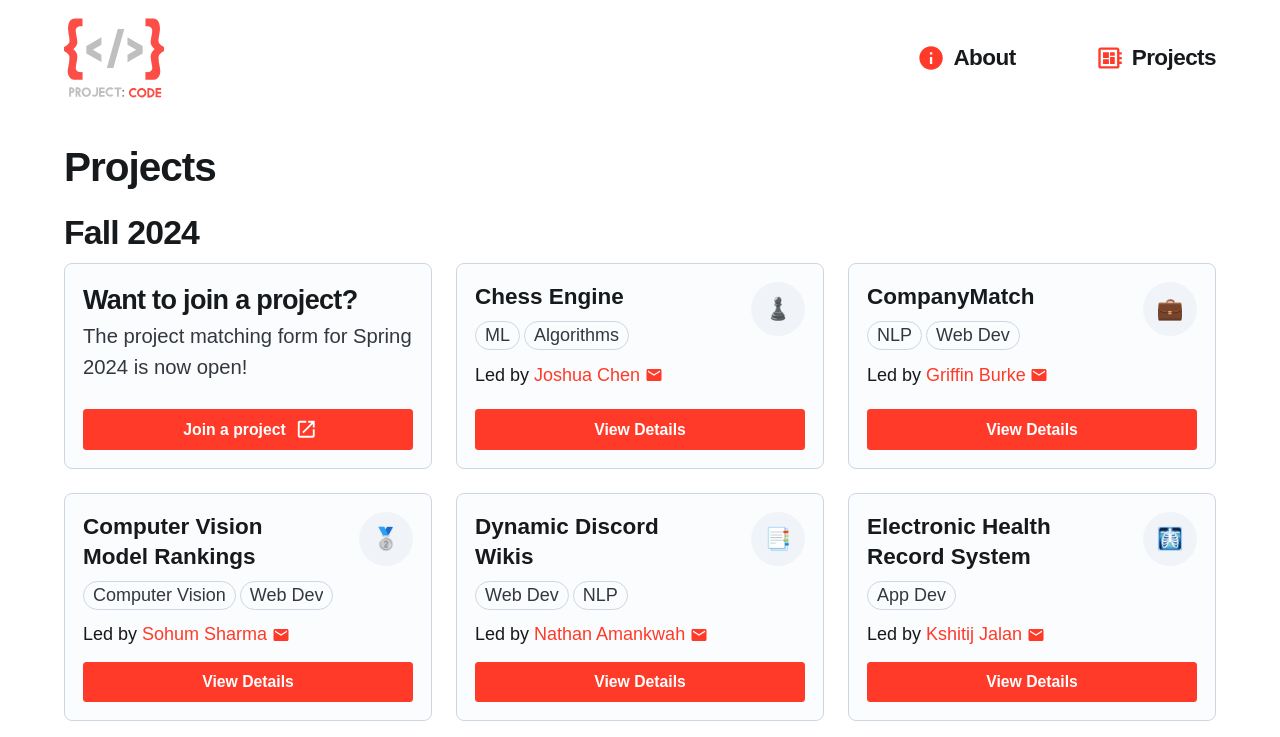
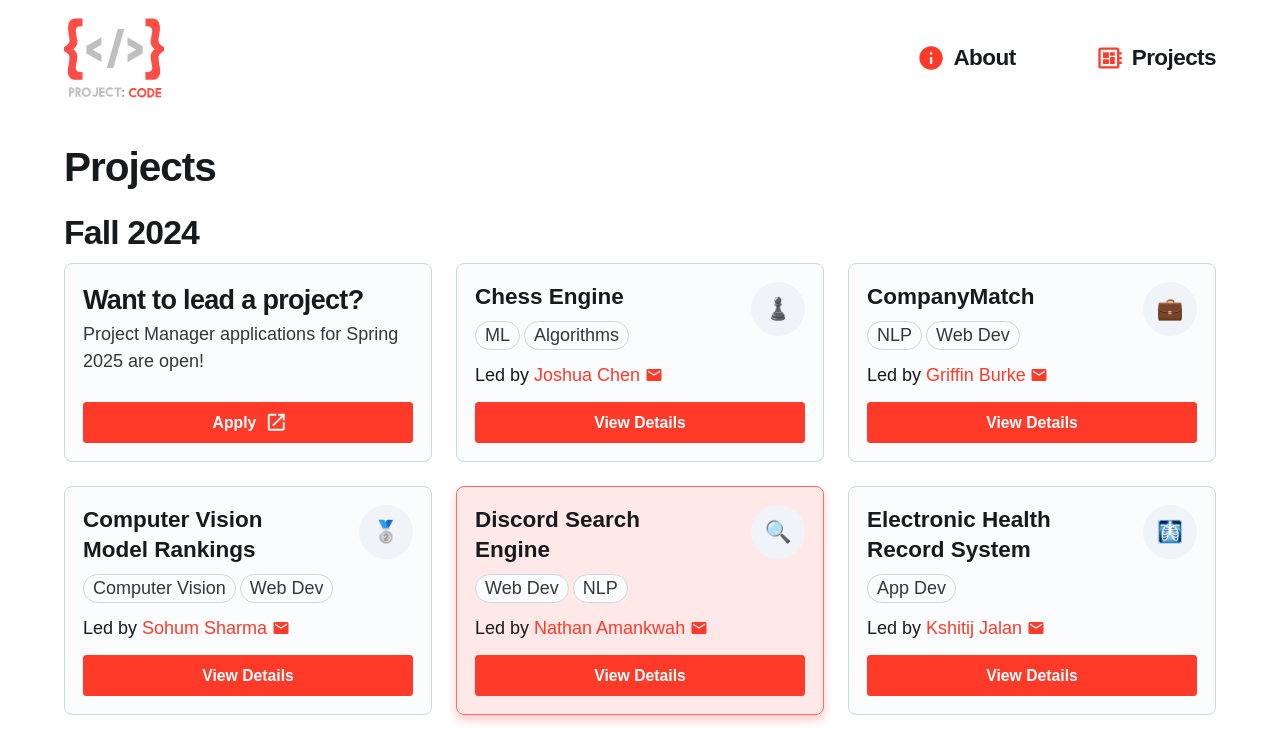
Before and after one commit to owen-hayes/project-code-website, a Next.js app: page /projects in a window 1280 px wide. Shown: the top 737 px of the page. Built offline with nearby package versions, Linux system fonts and the light colour scheme.

Commit message:
Edited calendar events and added PM application

```diff
--- a/src/app/projects/_components/PMApplicationCard.tsx
+++ b/src/app/projects/_components/PMApplicationCard.tsx
@@ -7,8 +7,7 @@ export default function PMApplicationCard() {
       <CardContent>
         <Typography level="h3">Want to lead a project?</Typography>
         <Typography level="body-md">
-          Project Manager applications for Spring 2024 are now closed. Applications
-          for Fall 2024 will open at the end of Spring 2024.
+          Project Manager applications for Spring 2025 are open!
         </Typography>
       </CardContent>
 
@@ -17,9 +16,9 @@ export default function PMApplicationCard() {
           size="md"
           endDecorator={<LaunchIcon />}
           component="a"
-          href="https://forms.gle/X6nvij6nT17H7nTd7"
+          href="https://forms.gle/mTK3YuLhqfrGGsad6"
           target="_blank"
-          disabled
+          // disabled
         >
           Apply
         </Button>
--- a/src/app/projects/_components/ProjectCard.tsx
+++ b/src/app/projects/_components/ProjectCard.tsx
@@ -14,6 +14,7 @@ import NextLink from "next/link";
 
 import MailIcon from "@mui/icons-material/Mail";
 import { ProjectManager } from "../projects";
+import { light } from "@mui/material/styles/createPalette";
 
 export interface ProjectCardProps {
   title: string;
@@ -21,6 +22,7 @@ export interface ProjectCardProps {
   projectManagers: ProjectManager[];
   areas: string[];
   id: string;
+  highlight: boolean;
 }
 
 /**
@@ -32,9 +34,13 @@ export default function ProjectCard({
   projectManagers,
   areas,
   id,
+  highlight,
 }: ProjectCardProps) {
   return (
-    <Card sx={{ gap: 0, height: "100%" }}>
+    <Card
+      sx={ highlight ? { gap: 0, height: "100%", backgroundColor: "#fc4d4720", boxShadow: "0px 5px 10px #fc4d4750" } : {gap: 0, height: "100%"}}
+      color={highlight ? 'primary' : 'neutral'}
+    >
       <CardContent>
         <Grid container spacing={1}>
           <Grid xs={9} sm={8}>
--- a/src/app/projects/_components/ProjectsGrid.tsx
+++ b/src/app/projects/_components/ProjectsGrid.tsx
@@ -71,6 +71,7 @@ export default function ProjectsGrid({
               areas={project.areas}
               emoji={project.emoji}
               id={project.id}
+              highlight={project.highlight ? project.highlight : false}
             />
           </Grid>
         ))}
--- a/src/app/projects/page.tsx
+++ b/src/app/projects/page.tsx
@@ -25,8 +25,8 @@ export default function Page() {
       {/* Grid of projects from current semester */}
       <ProjectsGrid
         projects={getProjectsFromSemester(CURRENT_SEMESTER)}
-        // showPMApplication
-        showMatchingForm
+        showPMApplication
+        // showMatchingForm
       />
 
       <Typography level="h2" mt={5}>
--- a/src/app/projects/projects.ts
+++ b/src/app/projects/projects.ts
@@ -166,8 +166,8 @@ const PROJECTS: Project[] = [
   },
   {
     id: "discord-wiki",
-    title: "Dynamic Discord Wikis",
-    emoji: "📑",
+    title: "Discord Search Engine",
+    emoji: "🔍",
     areas: ["Web Dev", "NLP"],
     projectManagers: [
       { name: "Nathan Amankwah", email: "nathan37@illinois.edu" }
@@ -179,6 +179,7 @@ const PROJECTS: Project[] = [
     sourceCodeLink: "",
     description: "",
     embed: ["https://emgithub.com/iframe.html?target=https%3A%2F%2Fgithub.com%2FJadanPoll%2FDiscord-Wiki%2Fblob%2Fmain%2FBooks_For_Research%2FPR.md&style=default&type=markdown&showLineNumbers=on&showFileMeta=off&showFullPath=on&showCopy=on", '100%', '1435px'],
+    highlight: true,
   },
   {
     id: "language-exchange",
@@ -416,6 +417,8 @@ export interface Project {
    * Embed content.
    */
   embed?: string[] | any;
+
+  highlight? : boolean | any;
 }
 
 /**
```
Also changed, not shown: src/app/about/_people/exec.ts (+0 -7 lines), src/app/meetings.ts (+7 -7 lines).
